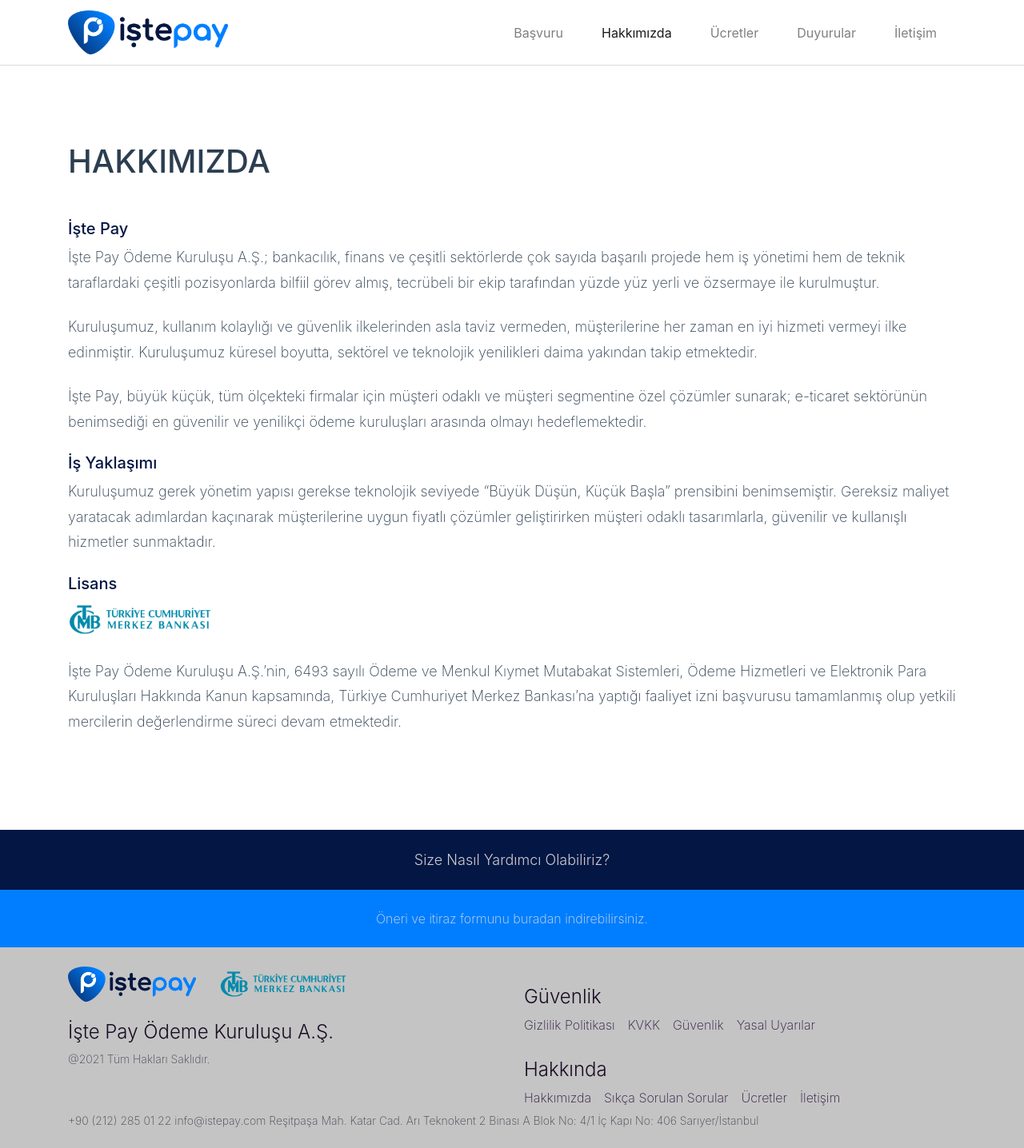
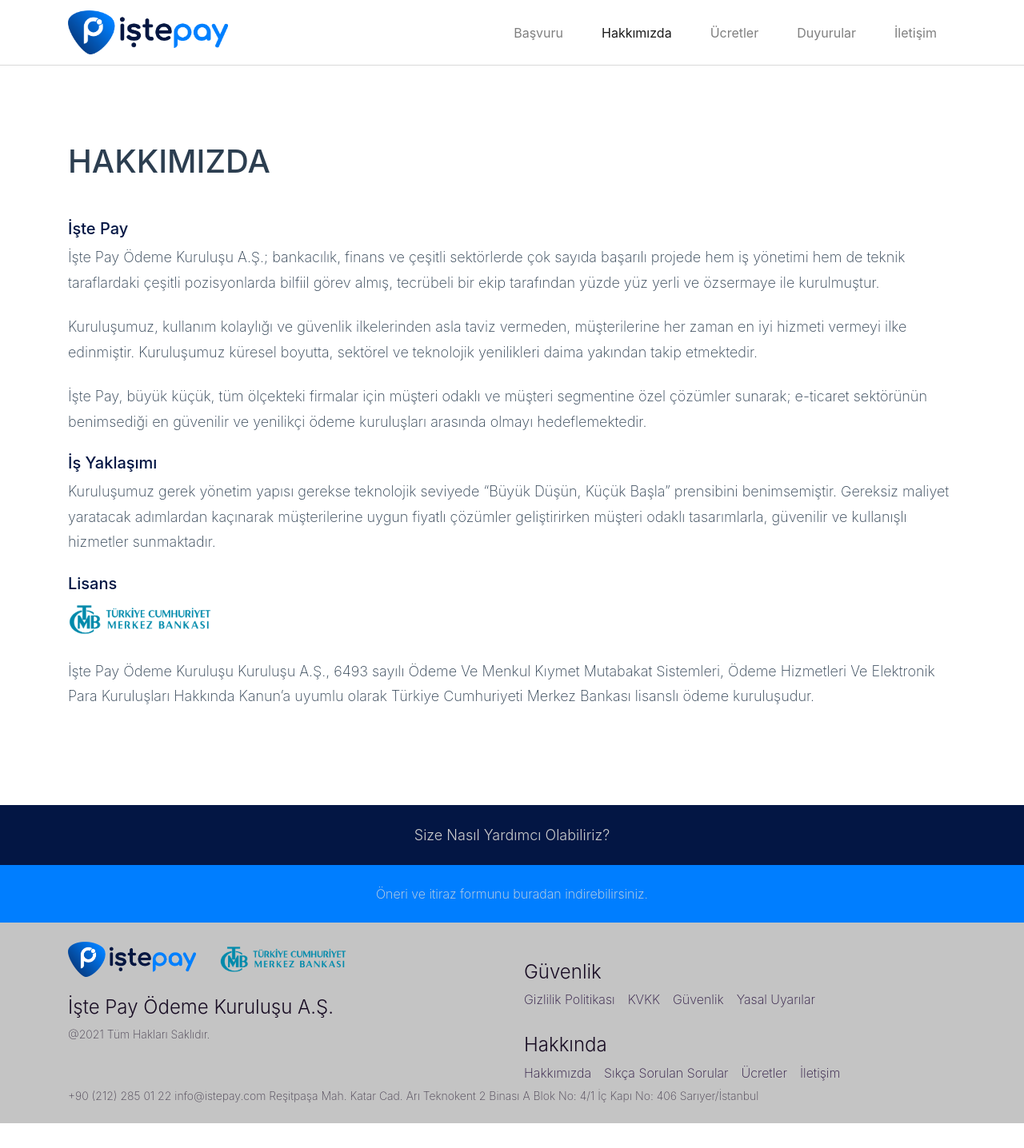
Before and after one commit to Valensas/valenspara.com, a Jekyll site: the page built from about.md, in a window 1280 px wide. Shown: the whole page at 80% size. Built offline with Jekyll 4.4.1, drawn with Linux system fonts in a browser that asks for light colours; nearby versions of some CDN libraries; after the commit the page ends 1405 px from its top, so only the background shows below that.

Commit message:
Update about.md

```diff
--- a/about.md
+++ b/about.md
@@ -20,6 +20,4 @@
 
 <img style="width:10em" src="{{ site.baseurl }}/img/tcmb-logo.png">
 
-İşte Pay Ödeme Kuruluşu A.Ş.'nin, 6493 sayılı Ödeme ve Menkul Kıymet Mutabakat Sistemleri, Ödeme Hizmetleri ve Elektronik Para Kuruluşları Hakkında Kanun kapsamında, Türkiye Cumhuriyet Merkez Bankası’na yaptığı faaliyet izni başvurusu tamamlanmış olup yetkili mercilerin değerlendirme süreci devam etmektedir.
-
-<!-- İşte Pay Ödeme Kuruluşu Kuruluşu A.Ş., 6493 sayılı Ödeme Ve Menkul Kıymet Mutabakat Sistemleri, Ödeme Hizmetleri Ve Elektronik Para Kuruluşları Hakkında Kanun'a uyumlu olarak Türkiye Cumhuriyeti Merkez Bankası lisanslı ödeme kuruluşudur. -->
+İşte Pay Ödeme Kuruluşu Kuruluşu A.Ş., 6493 sayılı Ödeme Ve Menkul Kıymet Mutabakat Sistemleri, Ödeme Hizmetleri Ve Elektronik Para Kuruluşları Hakkında Kanun'a uyumlu olarak Türkiye Cumhuriyeti Merkez Bankası lisanslı ödeme kuruluşudur.
```
